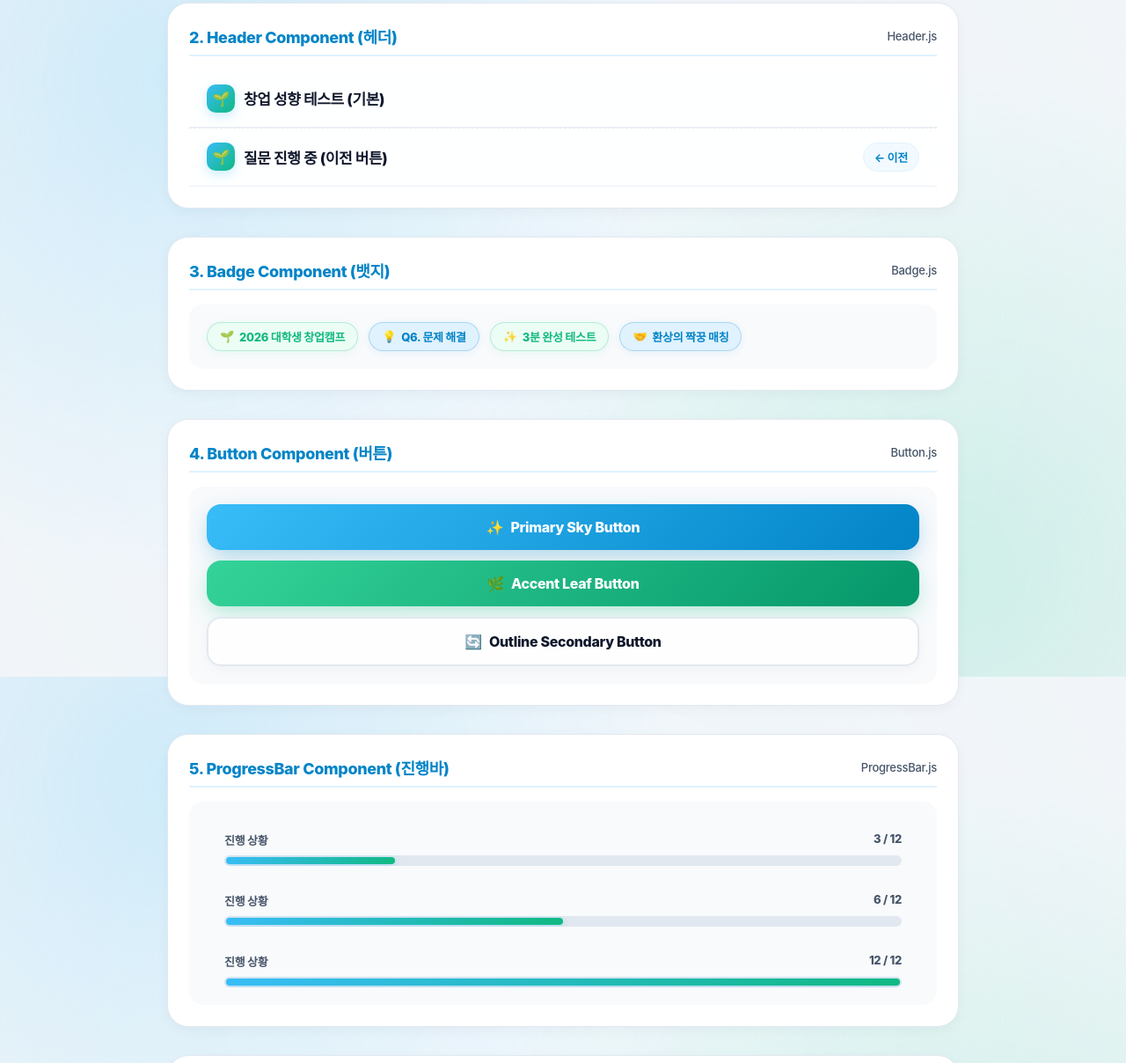
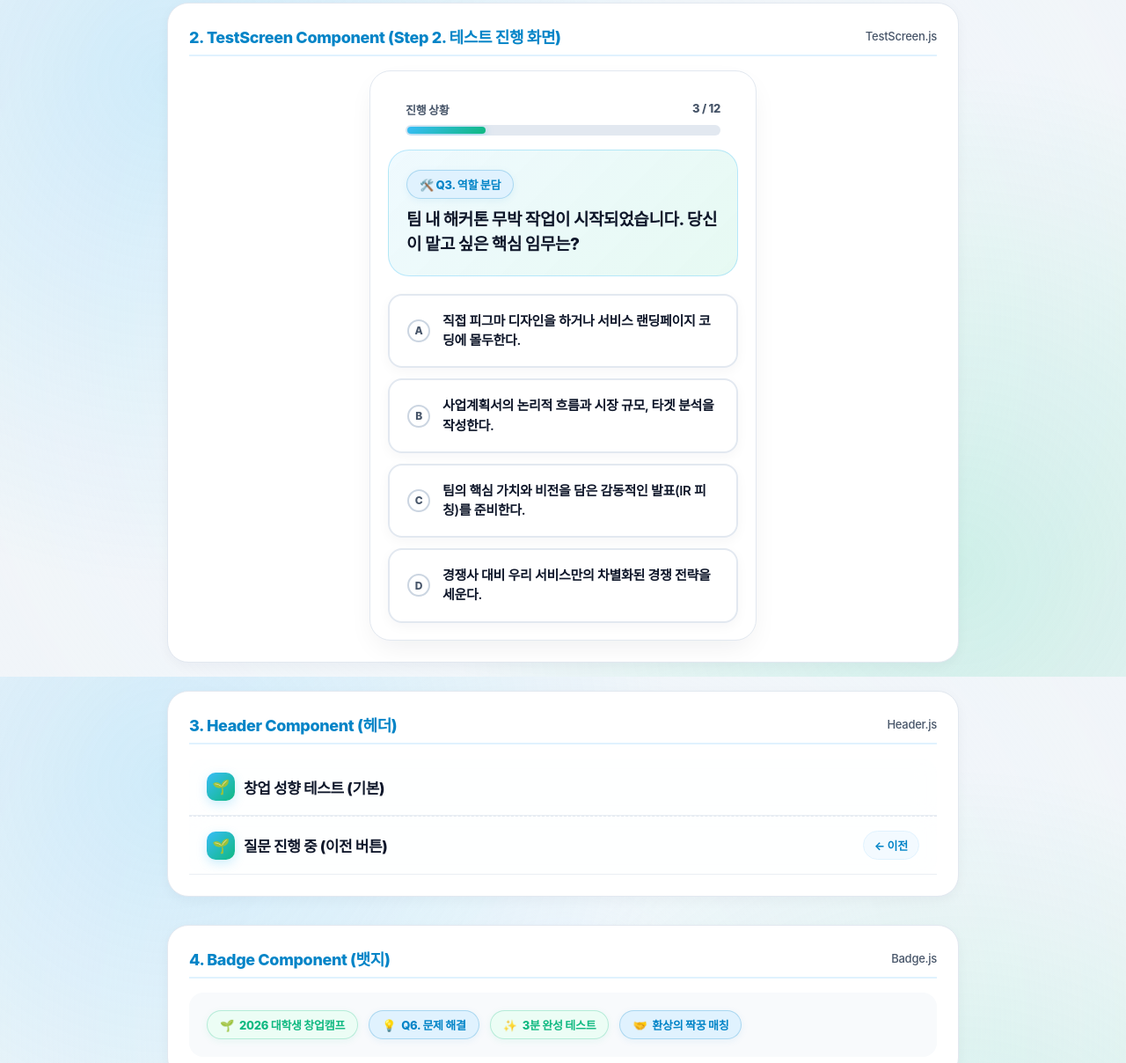
Before and after one commit to hanguojindaoyu000510-lab/holymoly, a plain HTML site: page demo.html in a window 1280 px wide. Shown: the part 831-2039 px from the top of the page at 88% size. Drawn offline with Linux system fonts and the light colour scheme; a web font is replaced by a local one.

Commit message:
feat: add TestScreen.js component for Step 2 and wire start button navigation

```diff
--- a/demo.html
+++ b/demo.html
@@ -124,10 +124,21 @@
       </div>
     </section>
 
-    <!-- 2. Header Component -->
+    <!-- 2. TestScreen Component (테스트 진행 화면) -->
     <section class="demo-section">
       <div class="section-title">
-        <span>2. Header Component (헤더)</span>
+        <span>2. TestScreen Component (Step 2. 테스트 진행 화면)</span>
+        <span class="section-desc">TestScreen.js</span>
+      </div>
+      <div class="mobile-frame-simulator" style="padding: 20px;">
+        <div id="test-screen-demo"></div>
+      </div>
+    </section>
+
+    <!-- 3. Header Component -->
+    <section class="demo-section">
+      <div class="section-title">
+        <span>3. Header Component (헤더)</span>
         <span class="section-desc">Header.js</span>
       </div>
       <div class="component-preview" style="padding: 0;">
@@ -136,10 +147,10 @@
       </div>
     </section>
 
-    <!-- 3. Badge Component -->
+    <!-- 4. Badge Component -->
     <section class="demo-section">
       <div class="section-title">
-        <span>3. Badge Component (뱃지)</span>
+        <span>4. Badge Component (뱃지)</span>
         <span class="section-desc">Badge.js</span>
       </div>
       <div class="component-preview">
@@ -147,10 +158,10 @@
       </div>
     </section>
 
-    <!-- 4. Button Component -->
+    <!-- 5. Button Component -->
     <section class="demo-section">
       <div class="section-title">
-        <span>4. Button Component (버튼)</span>
+        <span>5. Button Component (버튼)</span>
         <span class="section-desc">Button.js</span>
       </div>
       <div class="component-preview">
@@ -158,10 +169,10 @@
       </div>
     </section>
 
-    <!-- 5. ProgressBar Component -->
+    <!-- 6. ProgressBar Component -->
     <section class="demo-section">
       <div class="section-title">
-        <span>5. ProgressBar Component (진행바)</span>
+        <span>6. ProgressBar Component (진행바)</span>
         <span class="section-desc">ProgressBar.js</span>
       </div>
       <div class="component-preview">
@@ -169,10 +180,10 @@
       </div>
     </section>
 
-    <!-- 6. QuestionCard Component -->
+    <!-- 7. QuestionCard Component -->
     <section class="demo-section">
       <div class="section-title">
-        <span>6. QuestionCard Component (질문 & 선택지 카드)</span>
+        <span>7. QuestionCard Component (질문 & 선택지 카드)</span>
         <span class="section-desc">QuestionCard.js</span>
       </div>
       <div class="mobile-frame-simulator" style="padding: 20px;">
@@ -180,10 +191,10 @@
       </div>
     </section>
 
-    <!-- 7. ResultCard Component -->
+    <!-- 8. ResultCard Component -->
     <section class="demo-section">
       <div class="section-title">
-        <span>7. ResultCard Component (성향 결과 & 파트너 카드)</span>
+        <span>8. ResultCard Component (성향 결과 & 파트너 카드)</span>
         <span class="section-desc">ResultCard.js</span>
       </div>
       <div class="mobile-frame-simulator" style="padding: 20px;">
@@ -191,10 +202,10 @@
       </div>
     </section>
 
-    <!-- 8. Modal Component -->
+    <!-- 9. Modal Component -->
     <section class="demo-section">
       <div class="section-title">
-        <span>8. Modal Component (정보 수집 모달)</span>
+        <span>9. Modal Component (정보 수집 모달)</span>
         <span class="section-desc">Modal.js</span>
       </div>
       <div class="component-preview text-center">
--- /dev/null
+++ b/js/components/TestScreen.js
@@ -0,0 +1,52 @@
+/**
+ * TestScreen Component (2. 테스트 진행 화면 전용 모듈형 컴포넌트)
+ * prd.md의 "Step 2. 질문 화면 Q1~Q12" 및 design.md의 "Witty & Sleek Glass" 디자인 가이드 적용
+ */
+
+import { ProgressBar } from './ProgressBar.js';
+import { QuestionCard } from './QuestionCard.js';
+
+export class TestScreen {
+  /**
+   * @param {Object} props
+   * @param {Array} props.questions - 전체 12가지 상황 질문 배열
+   * @param {number} props.currentIndex - 현재 질문 인덱스 (0 ~ 11)
+   * @param {Function} props.onSelectOption - 선택지 선택 시 콜백 (type)
+   * @param {Function} props.onBack - 이전 버튼 클릭 시 콜백
+   */
+  constructor({ questions, currentIndex = 0, onSelectOption, onBack }) {
+    this.questions = questions;
+    this.currentIndex = currentIndex;
+    this.onSelectOption = onSelectOption;
+    this.onBack = onBack;
+  }
+
+  render() {
+    const container = document.createElement('div');
+    container.className = 'test-screen-container animate-fade-in';
+    container.style.cssText = `
+      display: flex;
+      flex-direction: column;
+      height: 100%;
+      gap: 16px;
+    `;
+
+    // 1. 상단 프로그레스바 (ProgressBar Component)
+    const progressComp = new ProgressBar({
+      current: this.currentIndex + 1,
+      total: this.questions.length
+    }).render();
+
+    // 2. 중앙 질문 & 선택지 카드 (QuestionCard Component)
+    const currentQData = this.questions[this.currentIndex];
+    const questionCardComp = new QuestionCard({
+      questionData: currentQData,
+      onSelect: (type) => this.onSelectOption(type)
+    }).render();
+
+    container.appendChild(progressComp);
+    container.appendChild(questionCardComp);
+
+    return container;
+  }
+}
--- a/js/demo.js
+++ b/js/demo.js
@@ -3,6 +3,7 @@
  */
 
 import { StartScreen } from './components/StartScreen.js';
+import { TestScreen } from './components/TestScreen.js';
 import { Header } from './components/Header.js';
 import { Badge } from './components/Badge.js';
 import { Button } from './components/Button.js';
@@ -20,13 +21,23 @@ document.addEventListener('DOMContentLoaded', () => {
   }).render();
   startScreenRoot.appendChild(startScreen);
 
-  // 2. Header Demos
+  // 2. TestScreen Demo
+  const testScreenRoot = document.getElementById('test-screen-demo');
+  const testScreen = new TestScreen({
+    questions,
+    currentIndex: 2, // Q3 샘플
+    onSelectOption: (type) => alert(`[TestScreen 데모] 선택된 가산점: ${type}`),
+    onBack: () => alert('[TestScreen 데모] 이전 버튼 클릭!')
+  }).render();
+  testScreenRoot.appendChild(testScreen);
+
+  // 3. Header Demos
   const header1 = new Header({ title: '창업 성향 테스트 (기본)', showBack: false }).render();
   const header2 = new Header({ title: '질문 진행 중 (이전 버튼)', showBack: true, onBack: () => alert('이전 클릭!') }).render();
   document.getElementById('header-demo-1').appendChild(header1);
   document.getElementById('header-demo-2').appendChild(header2);
 
-  // 3. Badge Demos
+  // 4. Badge Demos
   const badgeRoot = document.getElementById('badge-demo');
   const badge1 = new Badge({ text: '2026 대학생 창업캠프', icon: '🌱', variant: 'leaf' }).render();
   const badge2 = new Badge({ text: 'Q6. 문제 해결', icon: '💡', variant: 'sky' }).render();
@@ -37,7 +48,7 @@ document.addEventListener('DOMContentLoaded', () => {
   badgeRoot.appendChild(badge3);
   badgeRoot.appendChild(badge4);
 
-  // 4. Button Demos
+  // 5. Button Demos
   const btnRoot = document.getElementById('button-demo');
   const btnPrimary = new Button({ text: 'Primary Sky Button', variant: 'primary', icon: '✨', onClick: () => alert('Primary Click!') }).render();
   const btnLeaf = new Button({ text: 'Accent Leaf Button', variant: 'leaf', icon: '🌿', onClick: () => alert('Leaf Click!') }).render();
@@ -46,7 +57,7 @@ document.addEventListener('DOMContentLoaded', () => {
   btnRoot.appendChild(btnLeaf);
   btnRoot.appendChild(btnOutline);
 
-  // 5. ProgressBar Demos
+  // 6. ProgressBar Demos
   const progressRoot = document.getElementById('progress-demo');
   const pb1 = new ProgressBar({ current: 3, total: 12 }).render();
   const pb2 = new ProgressBar({ current: 6, total: 12 }).render();
@@ -55,7 +66,7 @@ document.addEventListener('DOMContentLoaded', () => {
   progressRoot.appendChild(pb2);
   progressRoot.appendChild(pb3);
 
-  // 6. QuestionCard Demo
+  // 7. QuestionCard Demo
   const questionRoot = document.getElementById('question-demo');
   const sampleQ = questions[0];
   const qCard = new QuestionCard({
@@ -64,7 +75,7 @@ document.addEventListener('DOMContentLoaded', () => {
   }).render();
   questionRoot.appendChild(qCard);
 
-  // 7. ResultCard Demo
+  // 8. ResultCard Demo
   const resultRoot = document.getElementById('result-demo');
   const rCard = new ResultCard({
     resultType: 'idea',
@@ -74,7 +85,7 @@ document.addEventListener('DOMContentLoaded', () => {
   }).render();
   resultRoot.appendChild(rCard);
 
-  // 8. Modal Demo
+  // 9. Modal Demo
   const modalRoot = document.getElementById('modal-root');
   const modal = new Modal({
     onSubmit: (data) => alert(`[데모 입력 완료] 이름: ${data.name}, 소속: ${data.univ}`)
```
Also changed, not shown: js/app.js (+28 -35 lines).
